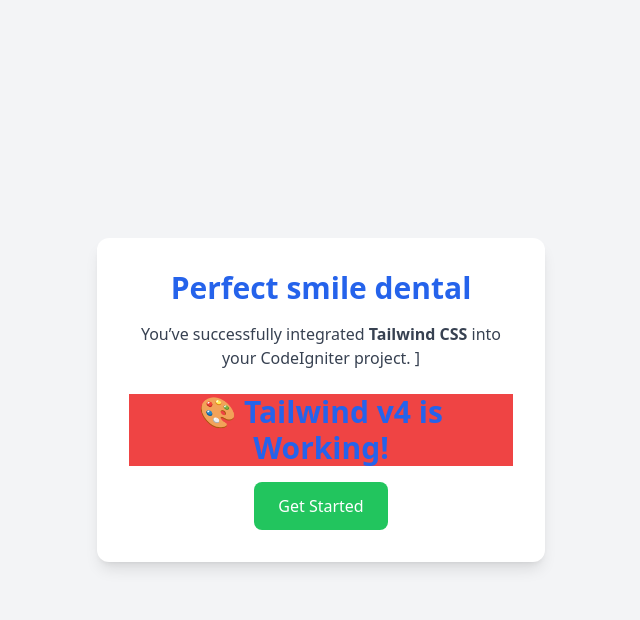
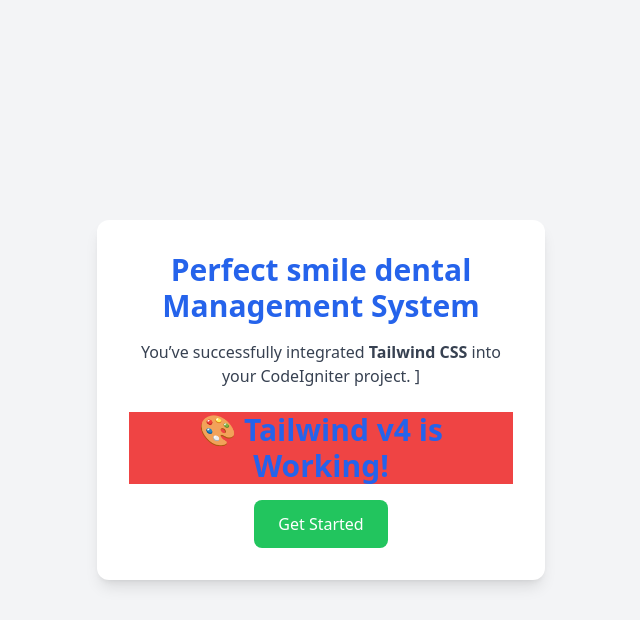
Before and after one commit to DprsCowdr/Perfect_Smile, a CodeIgniter 4 app: the page made by app/Views/welcome_message.php in a window 1280 px wide. Shown: the top 620 px of the page, without its empty margins (319-959 px from the left). Run offline with PHP 8.4 and a stand-in for CodeIgniter, Linux system fonts and the light colour scheme; the template is opened without the code that fills it, so the values that code supplies are empty; some libraries are stand-ins or nearby versions.

Commit message:
john bert change
change text

```diff
--- a/app/Views/welcome_message.php
+++ b/app/Views/welcome_message.php
@@ -11,7 +11,7 @@
   <div class="p-8 bg-white rounded-xl shadow-lg text-center max-w-md">
     <h1 class="text-3xl font-bold text-blue-600 mb-4">
       <!-- 🎨 Tailwind v4 is Working! -->
-      Perfect smile dental
+      Perfect smile dental Management System
     </h1>
     <p class="text-gray-700 mb-6">
       You’ve successfully integrated <span class="font-semibold">Tailwind CSS</span> into your CodeIgniter project.
```
